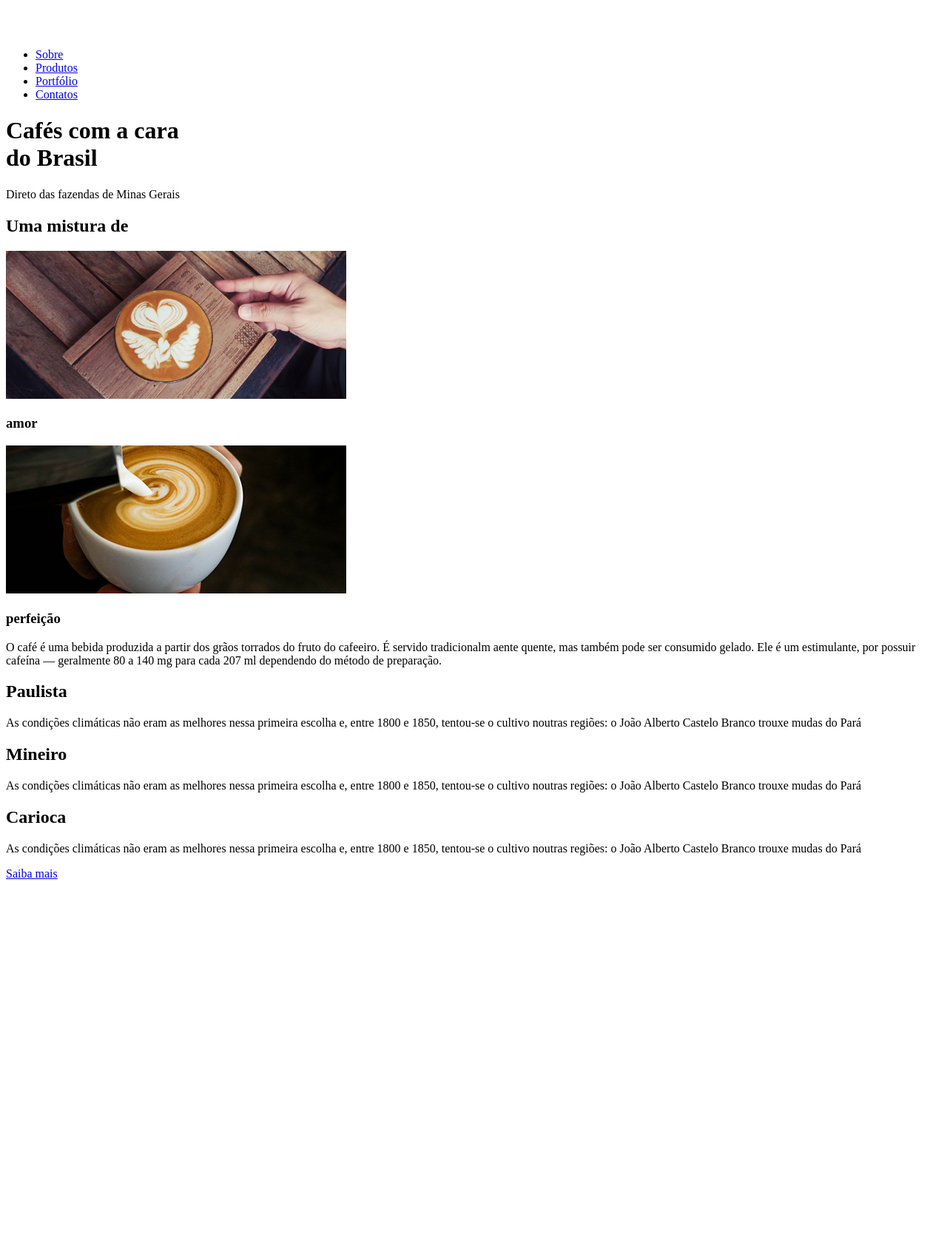
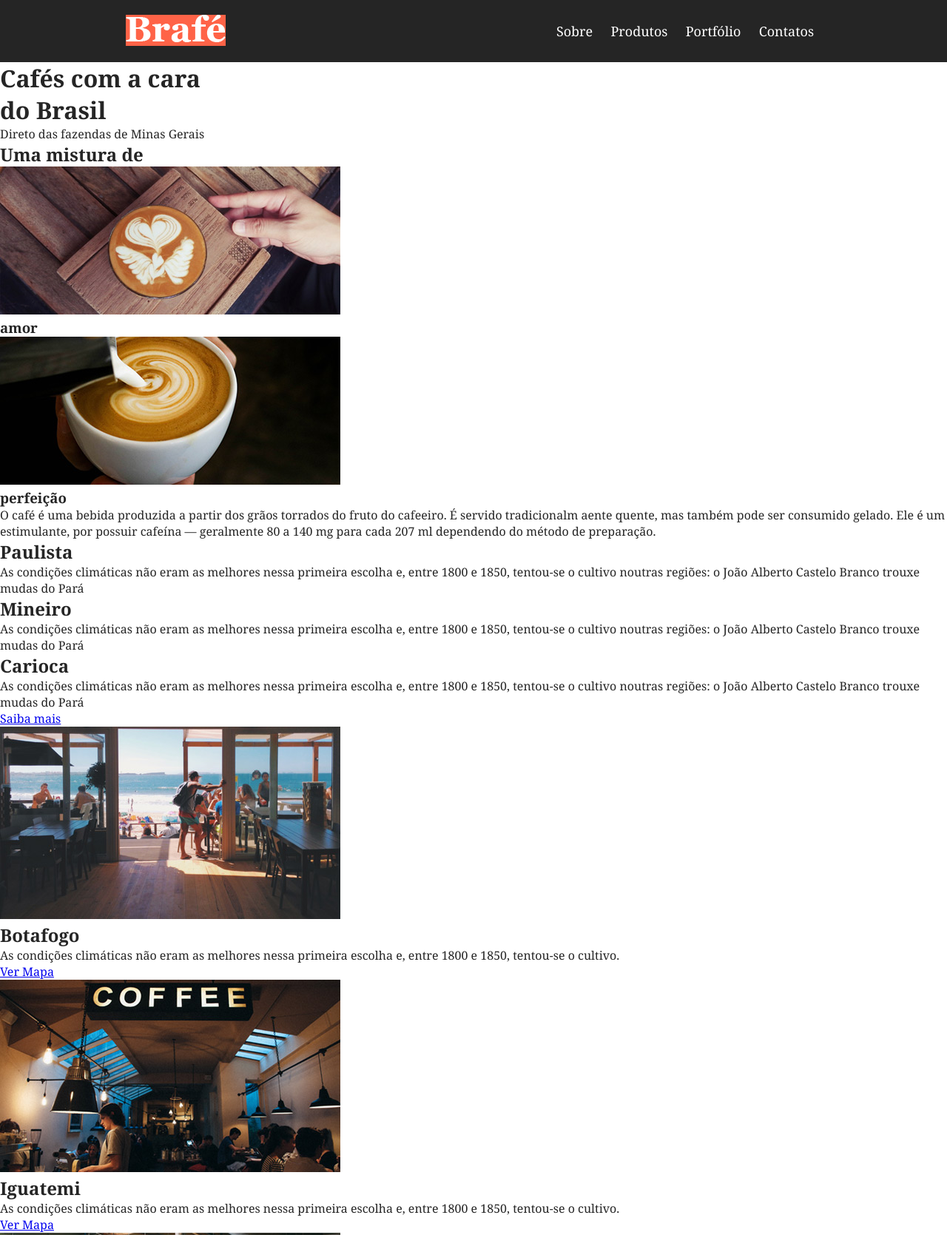
Before and after one commit to cesarlucasjunior/brafe-1, a plain HTML site: page index.html in a window 1280 px wide. Shown: the top 1669 px of the page at 74% size. Before the commit the page ends 1198 px from the top, so only its background shows below. Drawn offline with Linux system fonts and the light colour scheme.

Commit message:
Adding style to the index.html

```diff
--- a/css/style.css
+++ b/css/style.css
@@ -0,0 +1,54 @@
+/* Reset */
+
+body, h1, h2, h3, p, ul {
+	padding: 0px;
+	margin: 0px;
+}
+
+body {
+	font-family: Georgia, serif;
+	color: #252525;
+}
+
+/* Menu */
+
+.menu {
+	background: #252525;
+	padding: 20px 0px;
+}
+
+.menu-container {
+	max-width: 960px;
+	margin: 0 auto;
+	/*overflow: hidden;*/
+}
+
+.menu-container:after, .menu-container:before {
+	content: '';
+	display: table;
+	clear: both;
+}
+
+a.menu-logo {
+	display: block;
+	float: left;
+	background: tomato;
+	margin-left: 10px;
+}
+
+.menu-nav {
+	float: right;
+	margin-right: 10px;
+}
+
+.menu-nav li {
+	display: inline-block;
+}
+
+.menu-nav li a{
+	display: block;
+	padding: 10px;
+	text-decoration: none;
+	color: #FFF;
+	font-size: 1.125em;
+}
--- a/index.html
+++ b/index.html
@@ -9,11 +9,10 @@
 		<link rel="stylesheet" type="text/css" href="css/style.css">
 	</head>
 	<body>
-		<header>
-			<div>
-				<a href="#"><img src="img/brafe.png" alt="Brafé"></a>
-			</div>
-			<nav>
+		<header class="menu">
+			<div class="menu-container">
+				<a class="menu-logo" href="#"><img src="img/brafe.png" alt="Brafé"></a>
+				<nav class="menu-nav">
 					<ul>
 						<li><a href="#">Sobre</a></li>
 						<li><a href="#">Produtos</a></li>
@@ -21,6 +20,7 @@
 						<li><a href="#">Contatos</a></li>
 					</ul>
 				</nav>
+			</div>
 		</header>
 
 		<main>
@@ -61,5 +61,53 @@
 			</div>
 		</section>
 
+		<section>
+			<div>
+				<img src="img/botafogo.jpg" alt="Brafé unidade Botafogo">
+				<div>
+					<h2>Botafogo</h2>
+					<p>As condições climáticas não eram as melhores nessa primeira escolha e, entre 1800 e 1850, tentou-se o cultivo.</p>
+					<a href="#">Ver Mapa</a>
+				</div>
+			</div>
+			<div>
+				<img src="img/iguatemi.jpg" alt="Brafé unidade Iguatemi">
+				<div>
+					<h2>Iguatemi</h2>
+					<p>As condições climáticas não eram as melhores nessa primeira escolha e, entre 1800 e 1850, tentou-se o cultivo.</p>
+					<a href="#">Ver Mapa</a>
+				</div>
+			</div>
+			<div>
+				<img src="img/mineirao.jpg" alt="Brafé unidade Mineirão">
+				<div>
+					<h2>Mineirão</h2>
+					<p>As condições climáticas não eram as melhores nessa primeira escolha e, entre 1800 e 1850, tentou-se o cultivo.</p>
+					<a href="#">Ver Mapa</a>
+				</div>
+			</div>
+		</section>
+
+		<section>
+			<div>
+				<div>
+					<h2>Assine nossa Newsletter</h2>
+					<p>promoções e eventos mensais</p>
+				</div>
+				<form>
+					<label for="email">E-mail</label>
+					<input type="text" name="email" placeholder="Digite seu e-mail">
+					<button type="submit">Enviar</button>
+				</form>
+			</div>
+		</section>
+
+		<footer>
+			<div>
+				<p>Este é um projeto da Origamid. Mais em origamid.com<br>Praia de Botafogo, 300, 5º andar - Botafogo - Rio de Janeiro</p>
+				<img src="img/brafe.png" alt="Brafé">
+			</div>
+		</footer>
+
 	</body>
 </html>
```
Lines whose indentation alone changed are shown as unchanged.
